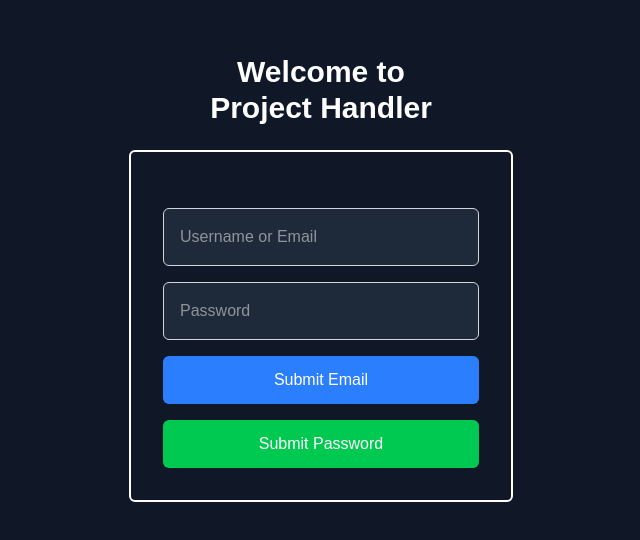
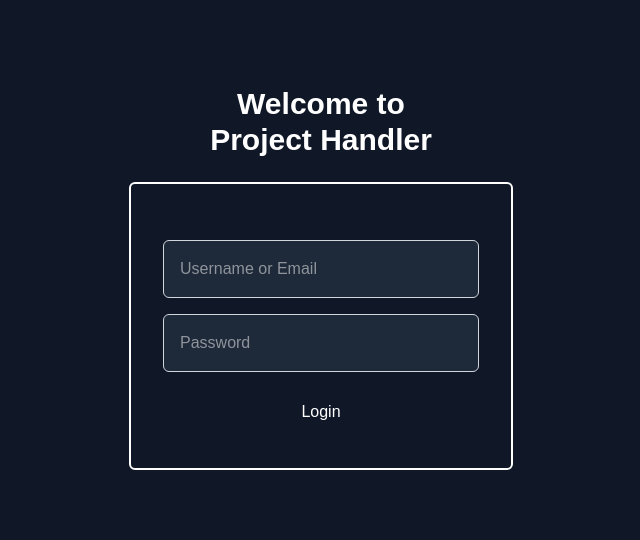
Before and after one commit to OskarMG/project-handler-proto, a Next.js app in the folder frontend/: page / in a window 1280 px wide. Shown: the part 134-674 px from the top of the page, without its empty margins (319-959 px from the left). Built offline with nearby package versions, Linux system fonts and the light colour scheme.

Commit message:
Added input validation

```diff
--- a/frontend/src/app/page.tsx
+++ b/frontend/src/app/page.tsx
@@ -1,6 +1,7 @@
 'use client';
 
 import React, { useState } from 'react';
+import { ValidateEmail } from './utils/ValidateEmail';
 
 /// Components ⚙️
 type InputProps = {
@@ -10,8 +11,10 @@ type InputProps = {
 };
 
 type ButtonProps = {
+  disabled: boolean;
+  className?: string;
+  onClick?: () => void;
   children: React.ReactNode;
-  className?: string;
 };
 
 function Input({ type, onChange, placeholder }: InputProps) {
@@ -25,9 +28,13 @@ function Input({ type, onChange, placeholder }: InputProps) {
   );
 }
 
-function Button({ children, className }: ButtonProps) {
+function Button({ disabled = false, className, onClick, children }: ButtonProps) {
   return (
-    <button className={`rounded-md py-3 text-base text-white focus:outline-none ${className}`}>
+    <button
+      disabled={disabled}
+      onClick={onClick}
+      className={`rounded-md py-3 text-base text-white focus:outline-none ${className}`}
+    >
       {children}
     </button>
   );
@@ -38,6 +45,7 @@ export default function Home() {
   const [email, setEmail] = useState('');
   const [pass, setPass] = useState('');
 
+  const isFormValid = ValidateEmail(email) && pass !== '';
   const handleEmailChange = (e: React.ChangeEvent<HTMLInputElement>) => { setEmail(e.target.value); };
   const handlePassChange = (e: React.ChangeEvent<HTMLInputElement>) => { setPass(e.target.value); };
 
@@ -46,14 +54,21 @@ export default function Home() {
       <h1 className="text-3xl font-bold text-center text-white m-6">
         Welcome to <br /> Project Handler
       </h1>
-      <form className="flex flex-col self-center min-w-sm min-h-24 p-8 rounded-md border-2 border-white">
+      <div className="flex flex-col self-center min-w-sm min-h-24 p-8 rounded-md border-2 border-white">
         <div className="mt-6 flex flex-col gap-4">
           <Input type="text" onChange={handleEmailChange} placeholder="Username or Email" />
           <Input type="password" onChange={handlePassChange} placeholder="Password" />
-          <Button className="bg-blue-500 hover:bg-blue-600">{email || 'Submit Email'}</Button>
-          <Button className="bg-green-500 hover:bg-green-600">{pass || 'Submit Password'}</Button>
+          <Button
+            disabled={!isFormValid}
+            className={`bg-${isFormValid ? 'blue' : 'gray'}-500 hover:bg-${isFormValid ? 'blue-600' : 'gray-500'}`}
+            onClick={() => {
+              console.log(isFormValid)
+            }}
+          >
+            Login
+          </Button>
         </div>
-      </form>
+      </div>
     </div>
   );
 }
```
